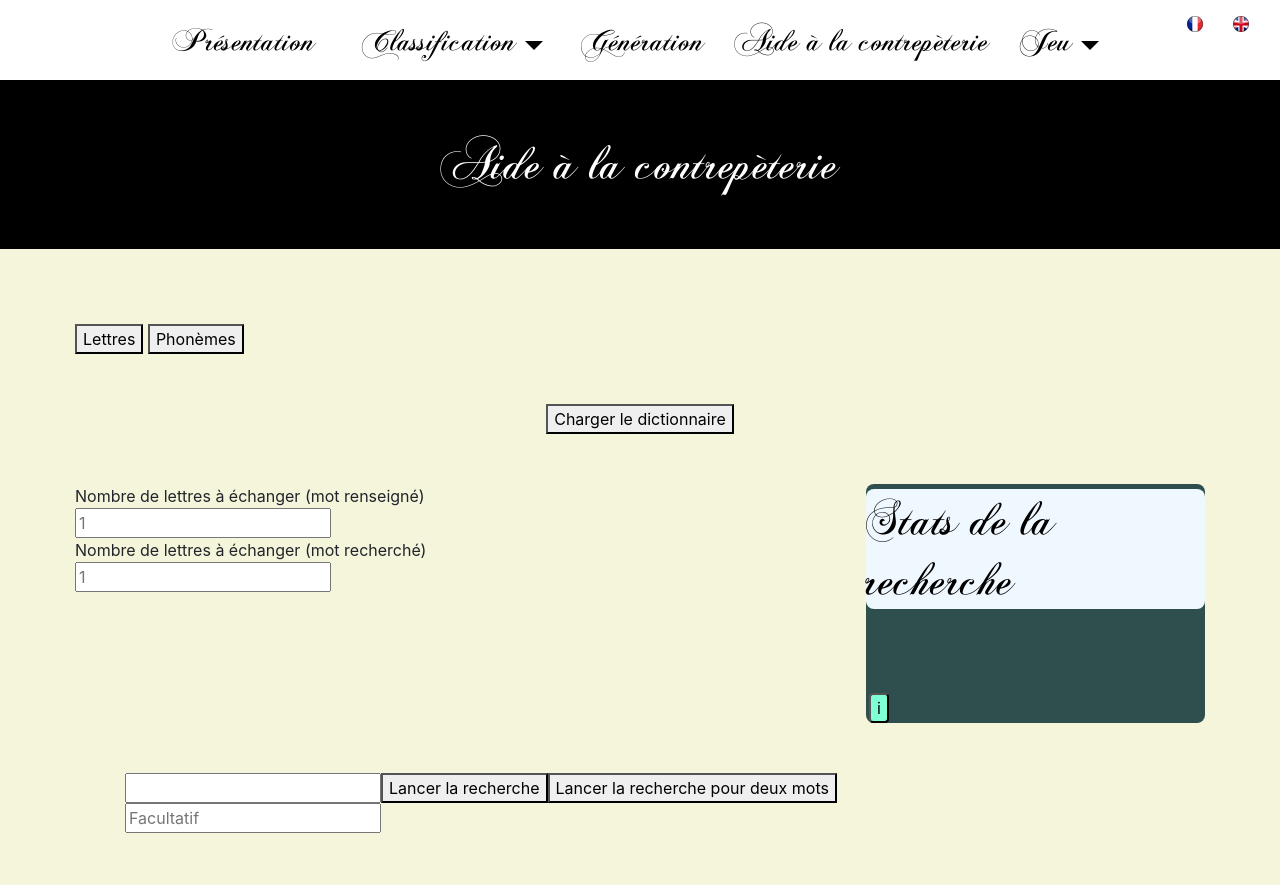
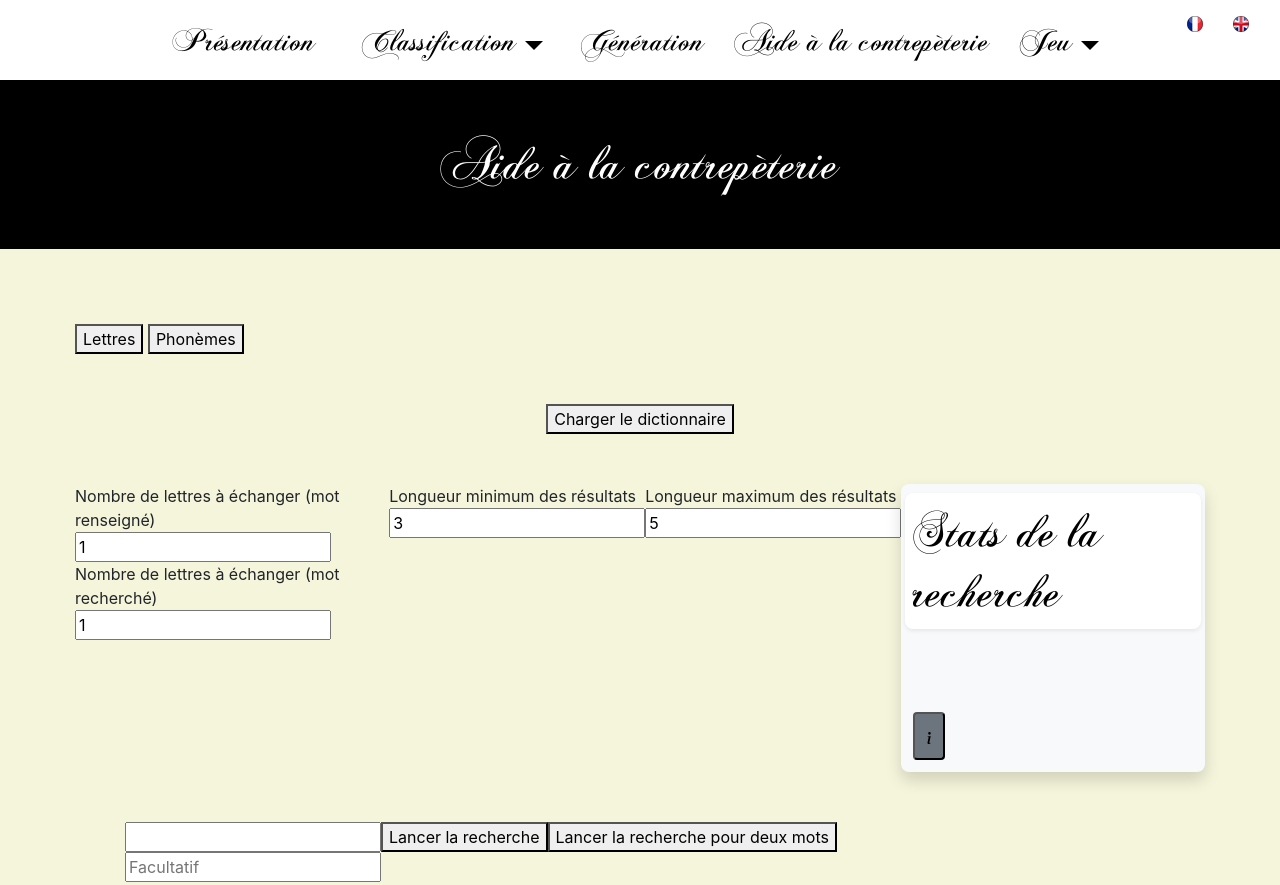
Before and after one commit to louis-perret/Projet_Contrepeteries, a plain HTML site: page contrepeterie/fr/aide_a_la_contrepeterie.html in a window 1280 px wide. Shown: the top 885 px of the page. Drawn offline with nearby package versions, Linux system fonts and the light colour scheme.

Commit message:
Longueur max et min + design

```diff
--- a/contrepeterie/fr/aide_a_la_contrepeterie.html
+++ b/contrepeterie/fr/aide_a_la_contrepeterie.html
@@ -101,26 +101,36 @@
                 <div id="choixXY">
                     <div>
                         <p>Nombre de lettres à échanger (mot renseigné)</p>
-                        <input type="text" id="choixDeX" placeholder="1"/>
+                        <input type="text" id="choixDeX" value="1"/>
                     </div>
 
                     <div>
                         <p>Nombre de lettres à échanger (mot recherché)</p>
-                        <input type="text" id="choixDeY" placeholder="1"/>
+                        <input type="text" id="choixDeY" value="1"/>
                     </div>
                 </div>
+                <div margin="10">
+                    <p>Longueur minimum des résultats </p>
+                    <input type="text" id="choixLongueurMin" value="3"/>
+                </div>
+                <div>
+                    <p>Longueur maximum des résultats</p>
+                    <input type="text" id="choixLongueurMax" value="5"/>
+                </div>
 
-                <div class="statsDiv">
-                    <h2 id="h2ofstats">Stats de la recherche</h2>
+                <div class="statsDiv p-1 shadow bg-light">
+                    <h2  class="p-2 bg-white shadow-sm" id="h2ofstats">Stats de la recherche</h2>
 
                     <div id="divStatsToHide">
                         <div id="loadingStats"></div>
                         <h5 id="tempsExecution"style="padding: 10%;"></h5>
                     </div>
 
-                    <div style="display: flex; justify-content: right;">
-                        <button id="btnInfoProc" onclick="afficheInfoProc()">i</button>
-                        <p id="pInfoProc">pour un processeur Intel Core i5-9300HF</p>
+                    <div class="m-2"style="display: flex; justify-content: right;">
+                        <button class="bg-secondary" id="btnInfoProc" onclick="afficheInfoProc()"><svg xmlns="http://www.w3.org/2000/svg" width="16" height="16" fill="currentColor" class="bi bi-info-lg" viewBox="0 0 16 16">
+                            <path d="m9.708 6.075-3.024.379-.108.502.595.108c.387.093.464.232.38.619l-.975 4.577c-.255 1.183.14 1.74 1.067 1.74.72 0 1.554-.332 1.933-.789l.116-.549c-.263.232-.65.325-.905.325-.363 0-.494-.255-.402-.704l1.323-6.208Zm.091-2.755a1.32 1.32 0 1 1-2.64 0 1.32 1.32 0 0 1 2.64 0Z"/>
+                        </svg></button>
+                        <p class="text-dark" id="pInfoProc">Pour un processeur Intel Core i5-9300HF</p>
                     </div>
                 </div>
             </div>
--- a/contrepeterie/suggestion.js
+++ b/contrepeterie/suggestion.js
@@ -314,9 +314,8 @@ function choixPhoneme() {
 
 function chercheMotDico(lettre1,lettre2,x,y,resMot1,resMot2) {
 	var diffXY = x - y;
-	console.log("diffXY : " + diffXY);
-	console.log("lettre 1 : " + lettre1);
-	console.log("lettre 2 : " + lettre2);
+	var longueurMax= document.getElementById("choixLongueurMax").value
+	var longueurMin= document.getElementById("choixLongueurMin").value
 	for(let i=0;i<dicMot.length;i++){ //Pour chaque mots du dico
 		let mot1=dicMot[i]; //On prend le premier mot
 		lg1=mot1.length;
@@ -324,7 +323,7 @@ function chercheMotDico(lettre1,lettre2,x,y,resMot1,resMot2) {
 		longueur1plus=lg1+diffXY;
 		let posLettre1=mot1.indexOf(lettre1); //On regarde ou la lettre1 est dans ce mot
 
-		if(posLettre1 != -1 && mot1.length<5) { //Si la lettre1 est presente dans le mot 1 du dico
+		if(posLettre1 != -1 && mot1.length<= longueurMax && mot1.length >= longueurMin) { //Si la lettre1 est presente dans le mot 1 du dico
 			for(let j=0;j<dicMot.length;j++){ //Pour chaque mot du dico
 				let mot2=dicMot[j]; //On prend le premier mot
 				lg2=mot2.length;
@@ -360,9 +359,6 @@ function chercheMotDico(lettre1,lettre2,x,y,resMot1,resMot2) {
 						if(posLettre2 != -1 && posLettre1 == posLettre2) {
 							mot1test=mot1.replace(lettre1,"")
 							mot2test=mot2.replace(lettre2,"")
-							console.log("mot 2 ex : " + mot2 + " "+ mot2.length);
-							console.log("tets !!!!! : " + mot1test)
-							console.log("tets !!!!! : " + mot2test)
 							for (let k=0;k<mot1test.length;k++) { //Pour chaque lettre du mot1
 
 								if (mot1test[k] == mot2test[k]){ //Si la lettre au meme index entre les 2 mots est identique :
@@ -444,9 +440,9 @@ function aideLettreRechDico(mot1, mot2) {
 	chercheMotDico(lettreMot1,lettreMot2,saveX,saveY,resMot1,resMot2);//fonction pour trouver les 4 mots
 	for (let j = 0; j <resMot1.length ; j++) { //Pour chaque mot de resMot1
 		if(mot1 != resMot1[j]) {
-		affichResultat.push('<b>' + mot1 + '</b>&#9;' + ' - ' + resMot2[j] ); //On ajoute dans une variable globale
-		affichResultat.push(mot2 + ' - ' + resMot1[j] );//Le mot saisi - le mot avec la lettre du mot2
-		affichResultat.push('----------------');        //Le mot 2 (compatible) - le mot avec la lettre du mot1
+		affichResultat.push('<div class="card p-2 shadow-sm" style="width: 18rem;">'+ mot1 + ' - ' + resMot2[j] + '</div>'  ); //On ajoute dans une variable globale
+		affichResultat.push('<div class="card p-2 shadow-sm" style="width: 18rem;">' + mot2 + ' - ' + resMot1[j] +'</div>');//Le mot saisi - le mot avec la lettre du mot2
+		affichResultat.push('<hr width="50">');        //Le mot 2 (compatible) - le mot avec la lettre du mot1
 		}
 	}
 	affichageMot(affichResultat);
```
